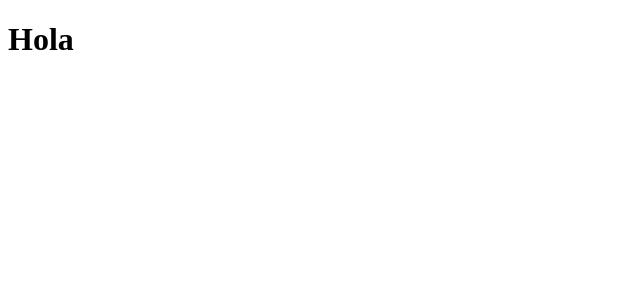
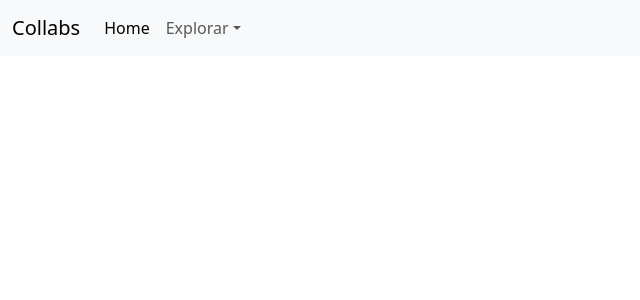
Before and after one commit to analaura-a/collabs-app, a React (Vite) app in the folder front/: page / in a window 1280 px wide. Shown: the top 300 px of the page, without its empty margins (0-640 px from the left). Built offline with nearby package versions, Linux system fonts and the light colour scheme.

Commit message:
Maquetado página "explorar proyectos" [Front]

```diff
--- a/front/index.html
+++ b/front/index.html
@@ -6,10 +6,18 @@
   <link rel="icon" type="image/svg+xml" href="/vite.svg" />
   <meta name="viewport" content="width=device-width, initial-scale=1.0" />
   <title>Collabs App</title>
+
+  <!--CSS externo-->
+  <link href="https://cdn.jsdelivr.net/npm/bootstrap@5.3.2/dist/css/bootstrap.min.css" rel="stylesheet"
+    integrity="sha384-T3c6CoIi6uLrA9TneNEoa7RxnatzjcDSCmG1MXxSR1GAsXEV/Dwwykc2MPK8M2HN" crossorigin="anonymous">
 </head>
 
 <body>
   <div id="root"></div>
+
+  <script src="https://cdn.jsdelivr.net/npm/bootstrap@5.3.2/dist/js/bootstrap.bundle.min.js"
+    integrity="sha384-C6RzsynM9kWDrMNeT87bh95OGNyZPhcTNXj1NW7RuBCsyN/o0jlpcV8Qyq46cDfL"
+    crossorigin="anonymous"></script>
   <script type="module" src="/src/main.jsx"></script>
 </body>
 
--- a/front/package.json
+++ b/front/package.json
@@ -10,6 +10,7 @@
     "preview": "vite preview"
   },
   "dependencies": {
+    "prop-types": "^15.8.1",
     "react": "^18.2.0",
     "react-dom": "^18.2.0",
     "react-router-dom": "^6.18.0"
--- a/front/src/App.jsx
+++ b/front/src/App.jsx
@@ -1,32 +1,13 @@
-import { useState } from 'react'
+import { useEffect, useState } from "react";
+import { Outlet } from "react-router-dom";
 
-function App() {
+import Layout from "./components/Layout";
+
+export default function App() {
 
   return (
-    // <>
-    //   <div>
-    //     <a href="https://vitejs.dev" target="_blank">
-    //       <img src={viteLogo} className="logo" alt="Vite logo" />
-    //     </a>
-    //     <a href="https://react.dev" target="_blank">
-    //       <img src={reactLogo} className="logo react" alt="React logo" />
-    //     </a>
-    //   </div>
-    //   <h1>Vite + React</h1>
-    //   <div className="card">
-    //     <button onClick={() => setCount((count) => count + 1)}>
-    //       count is {count}
-    //     </button>
-    //     <p>
-    //       Edit <code>src/App.jsx</code> and save to test HMR
-    //     </p>
-    //   </div>
-    //   <p className="read-the-docs">
-    //     Click on the Vite and React logos to learn more
-    //   </p>
-    // </>
-    <h1>Hola</h1>
+    <Layout>
+      <Outlet />
+    </Layout>
   )
 }
-
-export default App
--- /dev/null
+++ b/front/src/components/Layout.jsx
@@ -0,0 +1,63 @@
+import { Link } from "react-router-dom";
+
+import '../css/Layout.css'
+
+const Layout = ({ children }) => {
+    return (
+        <div>
+
+            <nav className="navbar navbar-expand-lg bg-body-tertiary">
+                <div className="container-fluid">
+
+                    <Link to="/" className="navbar-brand">Collabs</Link>
+
+                    <button
+                        className="navbar-toggler"
+                        type="button"
+                        data-bs-toggle="collapse"
+                        data-bs-target="#navbarNavDropdown"
+                        aria-controls="navbarNavDropdown"
+                        aria-expanded="false"
+                        aria-label="Toggle navigation"
+                    >
+                        <span className="navbar-toggler-icon" />
+                    </button>
+                    <div className="collapse navbar-collapse" id="navbarNavDropdown">
+                        <ul className="navbar-nav">
+                            <li className="nav-item">
+                                <Link to="/" className="nav-link active">Home</Link>
+                            </li>
+
+                            <li className="nav-item dropdown">
+                                <a
+                                    className="nav-link dropdown-toggle"
+                                    href="#"
+                                    role="button"
+                                    data-bs-toggle="dropdown"
+                                    aria-expanded="false"
+                                >
+                                    Explorar
+                                </a>
+                                <ul className="dropdown-menu">
+                                    <li>
+                                        <Link to="/explore" className="dropdown-item">Proyectos</Link>
+                                    </li>
+                                </ul>
+                            </li>
+                        </ul>
+                    </div>
+                </div>
+            </nav>
+
+
+
+            <div className="container">
+                {children}
+            </div>
+
+
+        </div>
+    );
+};
+
+export default Layout;
--- /dev/null
+++ b/front/src/components/ProjectList.jsx
@@ -0,0 +1,31 @@
+import { useEffect, useState } from "react";
+import { PropTypes } from "prop-types";
+
+import ProjectListItem from "./ProjectListItem";
+
+const ProjectList = () => {
+
+    return (
+        <>
+
+            <form action="">
+                <input
+                    className="form-control form-control-lg mt-5"
+                    type="text"
+                    placeholder="Buscar proyectos de..."
+                    aria-label=".form-control-lg example"
+                />
+            </form>
+
+            <ul className="list-unstyled row row-cols-1 row-cols-md-3 g-4 mt-5">
+                <ProjectListItem />
+                <ProjectListItem />
+                <ProjectListItem />
+                <ProjectListItem />
+                <ProjectListItem />
+            </ul>
+        </>
+    );
+};
+
+export default ProjectList;
--- /dev/null
+++ b/front/src/components/ProjectListItem.jsx
@@ -0,0 +1,35 @@
+import { useEffect, useState } from "react";
+import { PropTypes } from "prop-types";
+
+const ProjectListItem = () => {
+
+    return (
+
+        <li className="col">
+            <div className="card h-100">
+                <img src="https://www.alkemy.org/wp-content/uploads/2022/04/como-conseguir-el-primer-empleo-en-it.jpg" className="card-img-top" alt="..." />
+                <div className="card-body">
+                    <h2 className="card-title">Web para mascotas</h2>
+                    <p className="card-text">
+                        La idea es crear una web para que las mascotas sin hogar puedan ser adoptadas por personas que estén buscando un nuevo com...
+                    </p>
+
+                    <p className="card-text mt-2">
+                        Organizado por <span>Ana Laura Almirón</span>
+                    </p>
+
+                    <h3 className="card-text">Buscando</h3>
+                    <ul>
+                        <li>UX Designer</li>
+                        <li>Frontend Developer</li>
+                        <li>Backend Developer</li>
+                    </ul>
+
+                </div>
+            </div>
+        </li>
+
+    );
+};
+
+export default ProjectListItem;
--- /dev/null
+++ b/front/src/css/Layout.css
@@ -0,0 +1,11 @@
+.container {
+    width: 90%;
+    max-width: 1200px;
+    margin: 0 auto;
+}
+
+@media only screen and (min-width: 992px) {
+    .container {
+        width: 96%;
+    }
+}
--- a/front/src/main.jsx
+++ b/front/src/main.jsx
@@ -3,6 +3,7 @@ import ReactDOM from 'react-dom/client'
 import { createBrowserRouter, RouterProvider } from "react-router-dom";
 
 import App from './App.jsx'
+import ExplorePage from './pages/ExplorePage.jsx'
 import Error404Page from './pages/Error404Page.jsx'
 
 const routes = createBrowserRouter([
@@ -13,8 +14,8 @@ const routes = createBrowserRouter([
     errorElement: <Error404Page />,
     children: [
       {
-        path: "/",
-        element: <App />,
+        path: "/explore",
+        element: <ExplorePage />,
       },
       // {
       //   path: "/explore",
--- /dev/null
+++ b/front/src/pages/ExplorePage.jsx
@@ -0,0 +1,12 @@
+import ProjectList from '../components/ProjectList'
+
+const ExplorePage = () => {
+    return <>
+        <h1 className="mt-5">Descubre oportunidades de colaboración</h1>
+
+        <ProjectList/>
+
+    </>
+};
+
+export default ExplorePage
```
Also changed, not shown: 1 other file (tests, documents, lock files or other folders).
